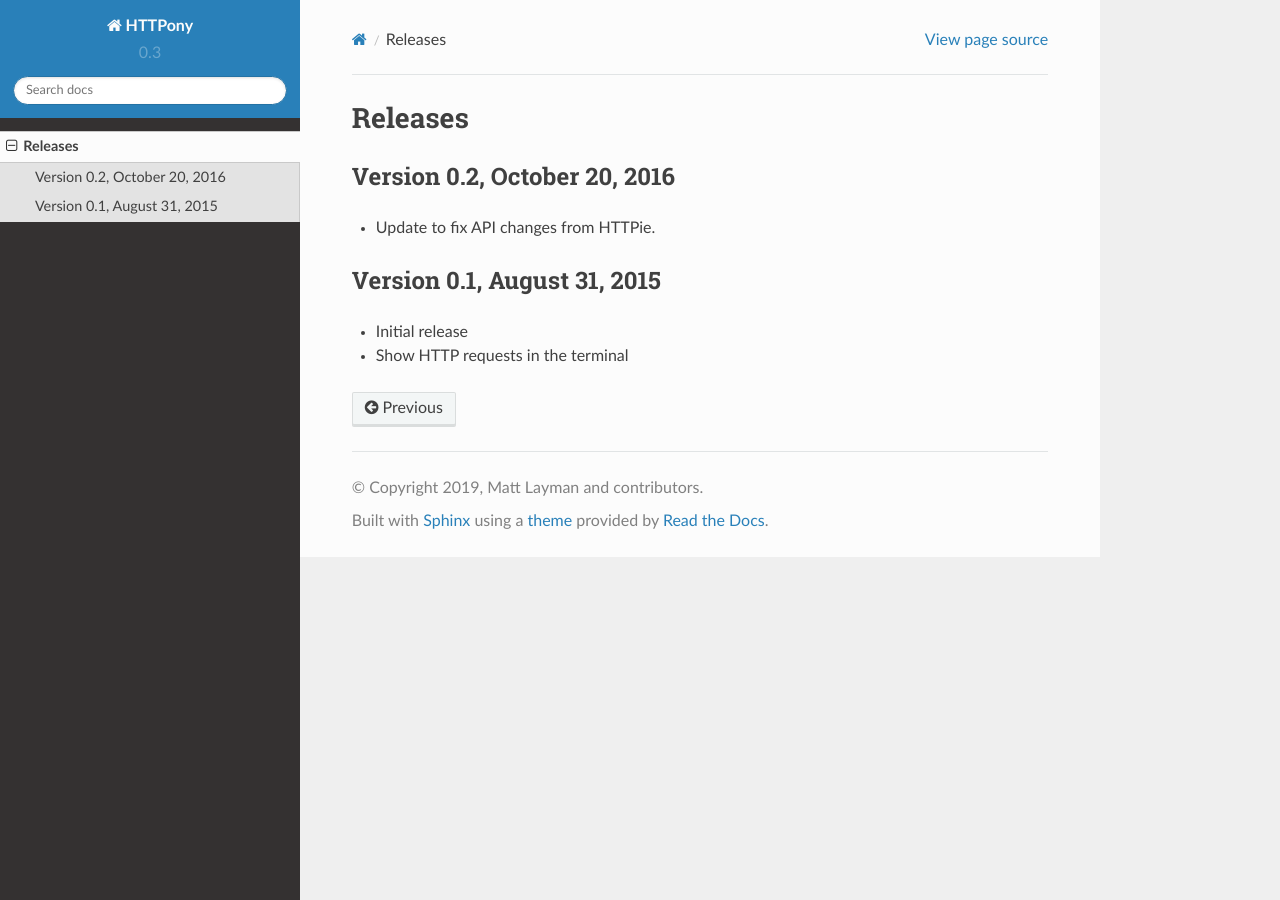
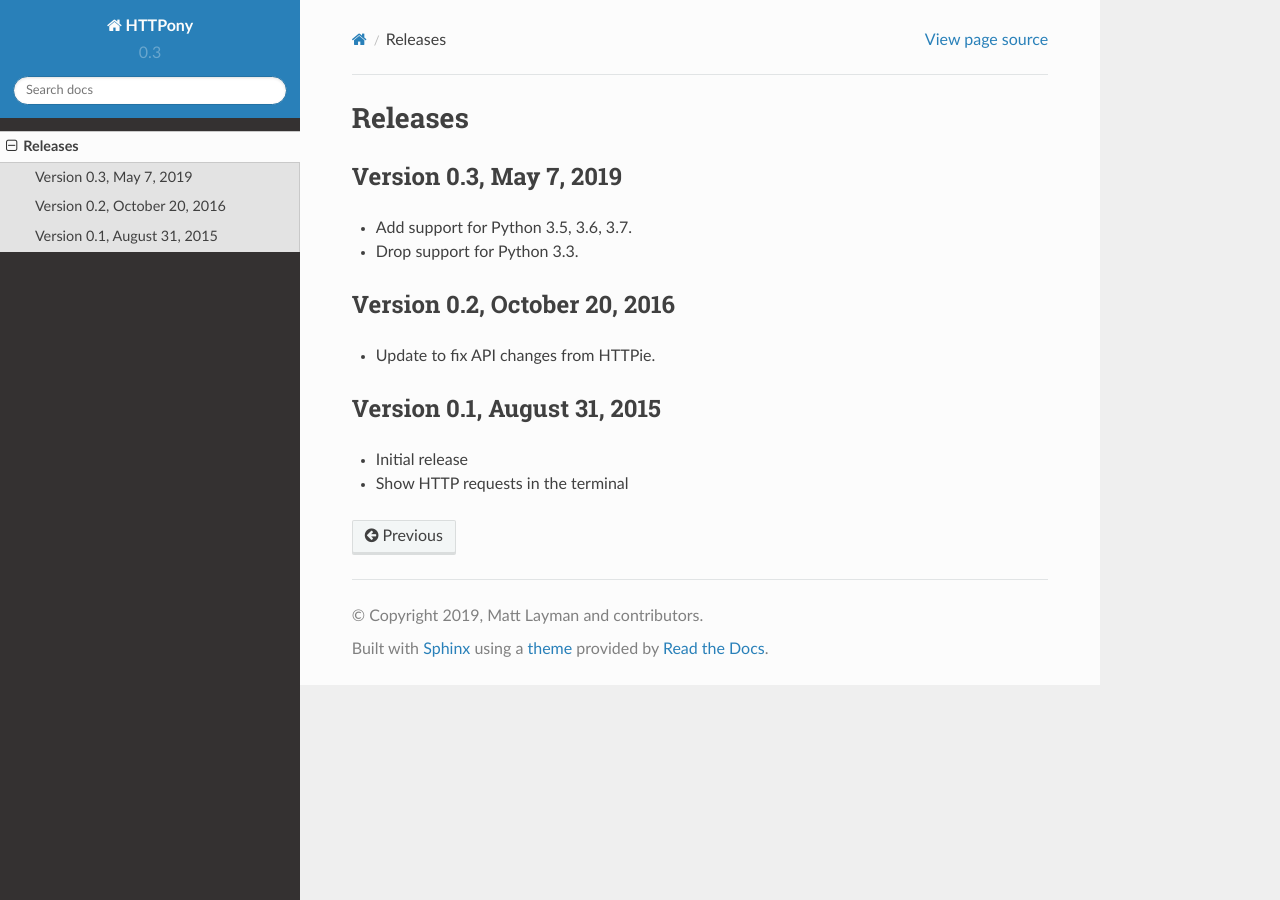
Before and after one commit to mblayman/httpony, a Sphinx documentation site: the page built from docs/releases.rst, in a window 1280 px wide. Built offline with Sphinx 7.4.7 and the Read the Docs theme 2.0.0, drawn with Linux system fonts in a browser that asks for light colours.

Commit message:
Update the Travis support matrix.

```diff
--- a/docs/releases.rst
+++ b/docs/releases.rst
@@ -1,5 +1,11 @@
 Releases
 ========
+
+Version 0.3, May 7, 2019
+------------------------
+
+* Add support for Python 3.5, 3.6, 3.7.
+* Drop support for Python 3.3.
 
 Version 0.2, October 20, 2016
 -----------------------------
--- a/setup.py
+++ b/setup.py
@@ -38,8 +38,10 @@
             "License :: OSI Approved :: BSD License",
             "Operating System :: OS Independent",
             "Programming Language :: Python :: 2.7",
-            "Programming Language :: Python :: 3.3",
             "Programming Language :: Python :: 3.4",
+            "Programming Language :: Python :: 3.5",
+            "Programming Language :: Python :: 3.6",
+            "Programming Language :: Python :: 3.7",
             "Programming Language :: Python :: Implementation :: PyPy",
             "Topic :: Internet :: WWW/HTTP :: HTTP Servers",
             "Topic :: Software Development :: Testing",
```
Also changed, not shown: .travis.yml, 1 other file.
